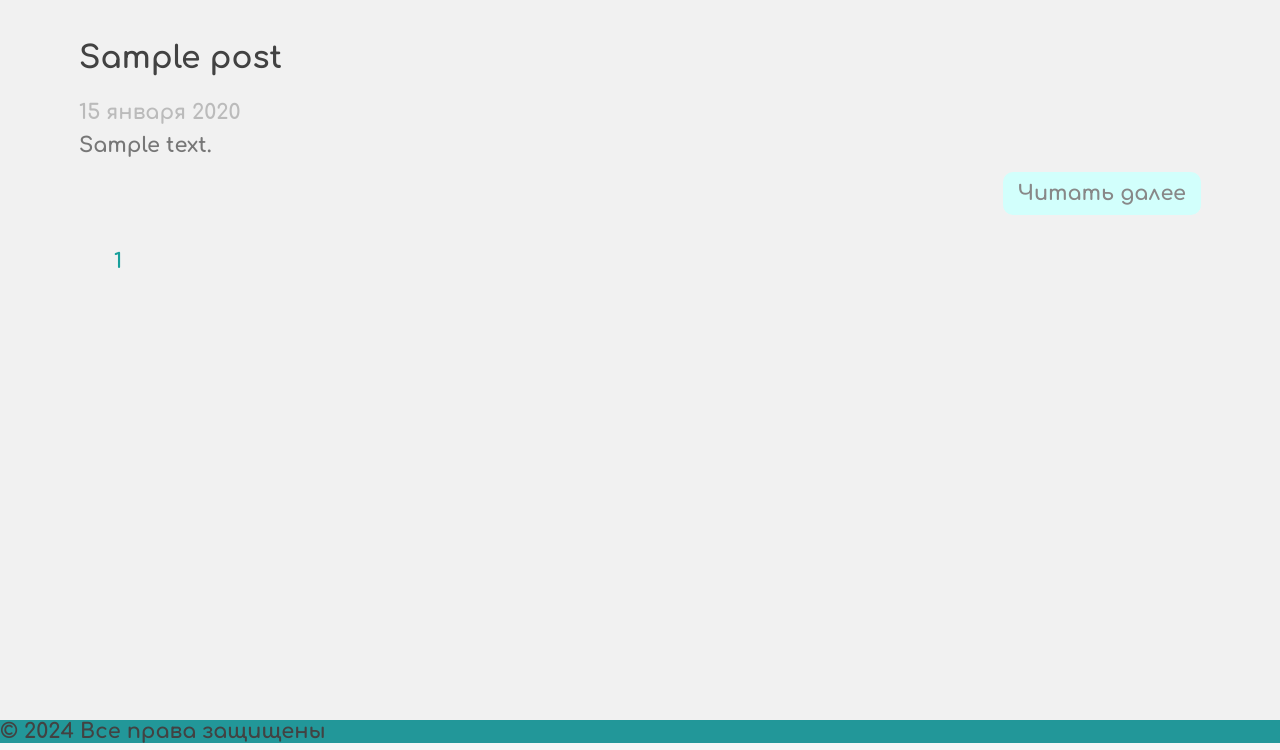
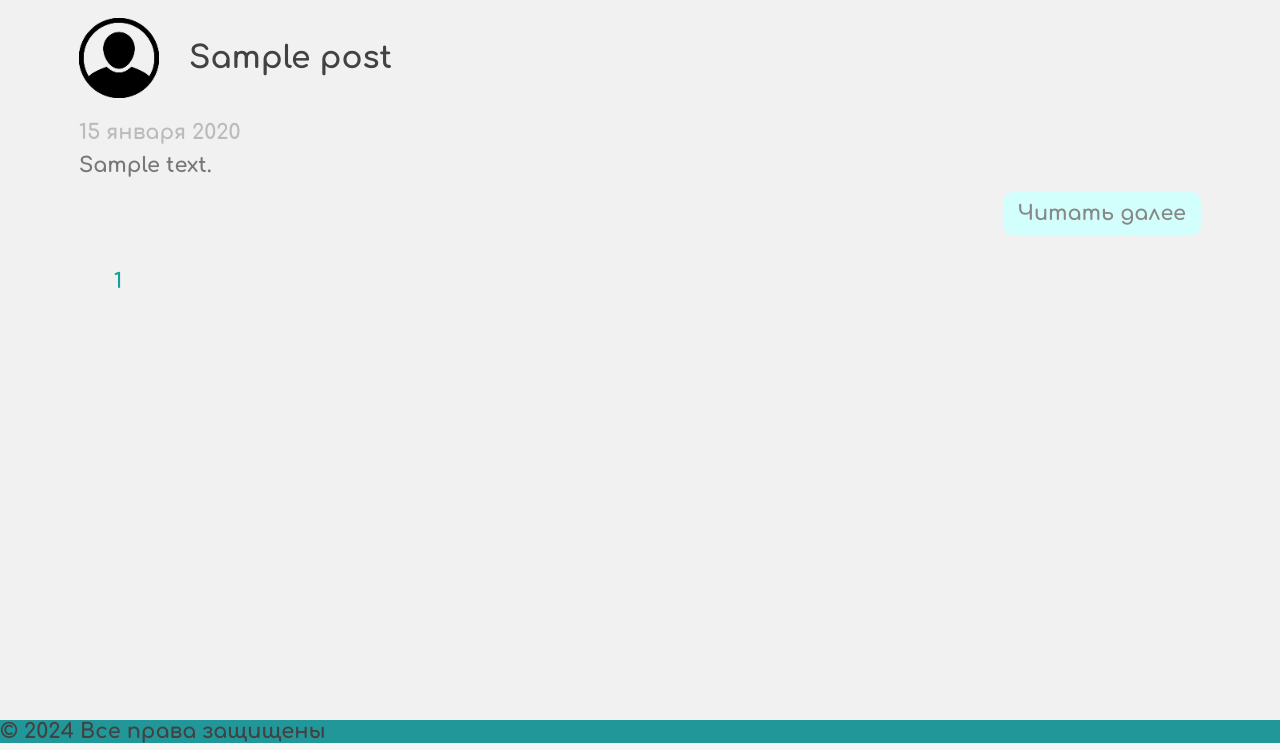
Before and after one commit to NedSG/django-blog, a Django app: page /feed/ in a window 1280 px wide. Shown: the part 50-800 px from the top of the page. Run offline with Django 5.2, Linux system fonts and the light colour scheme; a user stored in the database is signed in; tables that the repository leaves empty hold one stand-in row (values such as "Sample post").

Commit message:
Refactor posts and feeds pages and add avatar img in feeds

```diff
--- a/blog/static/blog/style.css
+++ b/blog/static/blog/style.css
@@ -190,6 +190,11 @@ a.top-add-button {
   border-radius: 15px;
 }
 
+.post-title {
+  display: flex;
+  margin-bottom: 20px;
+}
+
 .post-preview .date {
   margin-bottom: 10px;
 }
@@ -247,6 +252,21 @@ ul.pagination .current {
   color: #888;
   background-color: #DDD;
   border-radius: 20%;
+}
+
+/* ---------- FEED PAGE --------------- */
+
+.feeds-avatar {
+  display: block;
+  align-self: center;
+  width: 80px;
+  height: 80px;
+  margin-right: 30px;
+}
+
+.feeds-avatar img {
+  max-width: 100%;
+  height: auto;
 }
 
 /* ----------ADD POST PAGE--------------- */
--- a/blog/templates/blog/feed_page.html
+++ b/blog/templates/blog/feed_page.html
@@ -1,5 +1,10 @@
-{% extends 'blog/base.html' %}
+{% extends 'blog/posts.html' %}
+{% load static %}
 {% block title %} Лента публикаций {% endblock %}
-{% block content %}
-{% include 'blog/posts.html' %}
+{% block feedtitle %}
+
+<a class="feeds-avatar" href="">
+    <img src="{% static 'blog/images/avatar.png' %}" title="Аватарка">
+</a>
+
 {% endblock %}
--- a/blog/templates/blog/posts.html
+++ b/blog/templates/blog/posts.html
@@ -1,11 +1,17 @@
+{% extends 'blog/base.html' %}
 {% load static %}
+{% block content %}
+{% block in-header %} {% endblock in-header %}
 {% if object_list %}
     <div class="posts-container">
         {% for post in object_list %}
         <article class="post-preview">
-            <a href="{% url 'blog:post_detail' post.id %}">
-                <h2>{{ post.title }}</h2>
-            </a>
+            <div class="post-title">
+                {% block feedtitle %} {% endblock feedtitle %}
+                <a href="{% url 'blog:post_detail' post.id %}">
+                    <h2>{{ post.title }}</h2>
+                </a>
+            </div>
             <time class="date">
                 {{ post.timesince }}
             </time>
@@ -23,3 +29,4 @@
         </a>
     </section>
 {% endif %}
+{% endblock %}
--- a/blog/views.py
+++ b/blog/views.py
@@ -35,7 +35,7 @@ class AddPostView(LoginRequiredMixin, CreateView):
     form_class = AddPostForm
 
     def form_valid(self, form):
-
+        form.instance.user = self.request.user
         return super().form_valid(form)
 
 
```
Also changed, not shown: blog/templates/blog/user_posts.html (+4 -4 lines), blog/static/blog/images/avatar.png (added).
